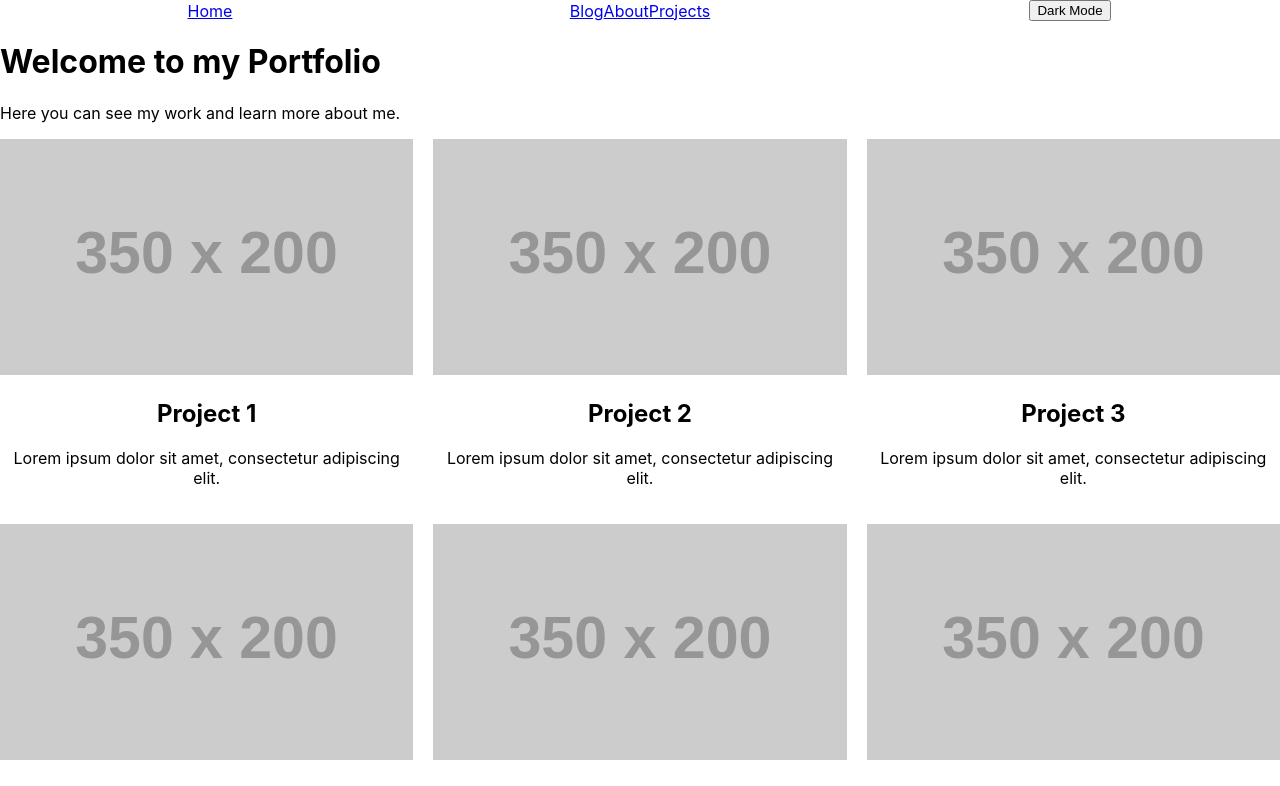
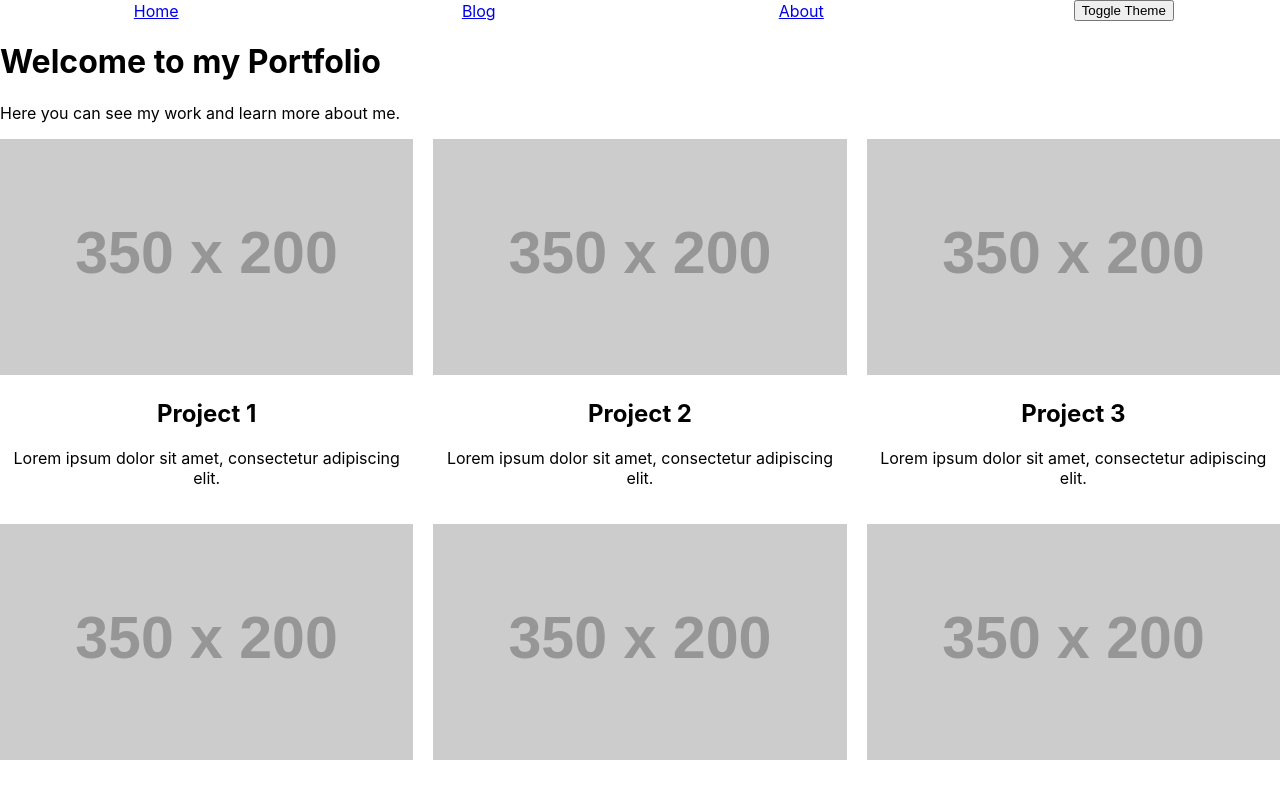
Before and after one commit to WDI-SEA/react-router-portfolio, a React (Create React App) app: page / in a window 1280 px wide. Shown: the top 786 px of the page. Built offline with nearby package versions, Linux system fonts and the light colour scheme.

Commit message:
Dark mode working

```diff
--- a/src/App.css
+++ b/src/App.css
@@ -13,7 +13,6 @@
   height: auto;
 }
 
-
 @media screen and (max-width: 768px) {
   .grid-container {
     grid-template-columns: repeat(2, 1fr);
@@ -28,7 +27,7 @@
 
 .header-grid-container {
   display: grid;
-    grid-template-columns: repeat(3, 1fr);
+  grid-template-columns: repeat(4, 1fr);
   grid-template-rows: auto;
   gap: 10px;
 }
@@ -38,3 +37,13 @@
   justify-content: center;
   align-items: center;
 }
+
+body.light {
+  background-color: white;
+  color: black;
+}
+
+body.dark {
+  background-color: black;
+  color: white;
+}
--- a/src/App.js
+++ b/src/App.js
@@ -4,13 +4,12 @@ import Home from './components/Home';
 import Blog from './components/Blog';
 import About from './components/About';
 import Layout from './partials/Layout'
-import Projects from './components/Projects';
 import {posts} from './posts'
 import BackgroundVideo from './components/BackgroundVideo';
 import './App.css'
 
+function App() {
 
-function App() {
   return (
     <div className="App">
       <Router>
@@ -19,7 +18,6 @@ function App() {
           <Route path="/" element={<Home />} />
           <Route path="/blog" element={<Blog posts={posts}/>} />
           <Route path="/about" element={<About />} />
-          <Route path="/projects" element={<Projects />} />
         </Routes>
         </Layout>
       </Router>
--- a/src/partials/Header.jsx
+++ b/src/partials/Header.jsx
@@ -1,13 +1,22 @@
-import React, { useState } from 'react';
+import React, { useState, useEffect } from 'react';
 import { Link } from "react-router-dom";
 import '../App.css'
 
 export default function Header() {
-  const [isDarkMode, setIsDarkMode] = useState(false);
-
-  const toggleDarkMode = () => {
-    setIsDarkMode(!isDarkMode);
-  }
+    const [theme, setTheme] = useState(
+        localStorage.getItem('theme') || 'light'
+      );
+      const toggleTheme = () => {
+        if (theme === 'light') {
+          setTheme('dark');
+        } else {
+          setTheme('light');
+        }
+      };
+      useEffect(() => {
+        localStorage.setItem('theme', theme);
+        document.body.className = theme;
+      }, [theme]);
 
   return (
     <header>
@@ -23,21 +32,15 @@ export default function Header() {
             Blog
             <span ></span>
           </Link>
-
+        </div>
+        <div className="header-grid-item">
           <Link to="/about">
             About
             <span ></span>
           </Link>
-
-          <Link to="/projects">
-            Projects
-            <span ></span>
-          </Link>
         </div>
         <div className="header-grid-item">
-          <button onClick={toggleDarkMode}>
-            {isDarkMode ? "Light Mode" : "Dark Mode"}
-          </button>
+      <button onClick={toggleTheme}>Toggle Theme</button>
         </div>
       </div>
     </header>
```
Lines whose indentation alone changed are shown as unchanged.
